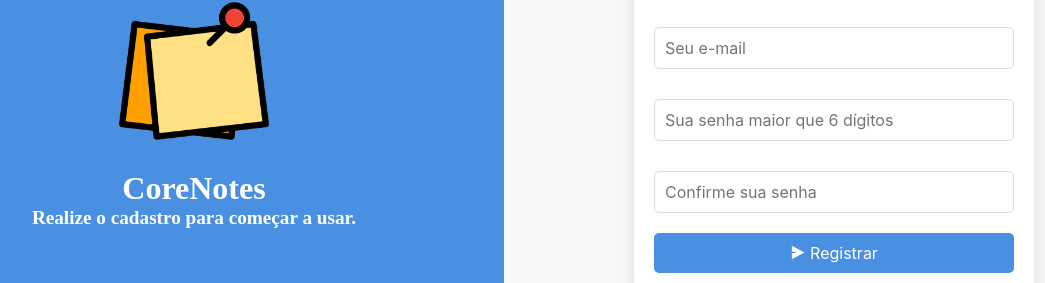
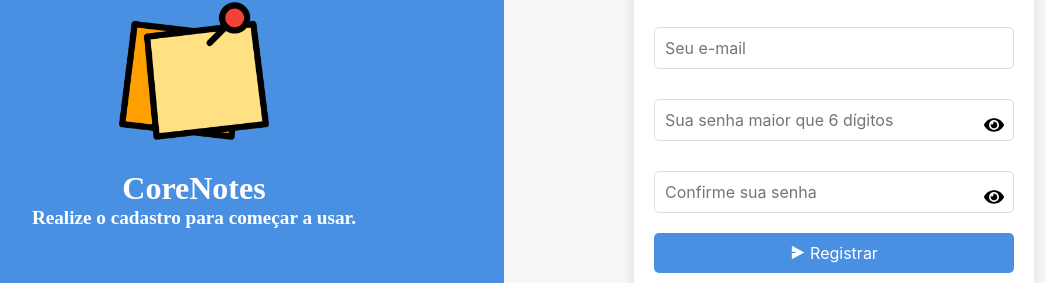
Before and after one commit to leandrocunha526/corelab-web-challenge-2025, a React (Vite) app: page /register in a window 1280 px wide. Shown: the part 278-561 px from the top of the page, without its empty margins (116-1161 px from the left). Built offline with nearby package versions, Linux system fonts and the light colour scheme.

Commit message:
feat: Add show password in sign in and sign up forms

```diff
--- a/src/pages/SignIn/index.tsx
+++ b/src/pages/SignIn/index.tsx
@@ -4,6 +4,7 @@ import AuthService from "./../../services/authService";
 import { Link, useNavigate } from "react-router-dom";
 import logo from "./../../assets/notes.png";
 import { PiSignInFill } from "react-icons/pi";
+import { FaEye, FaEyeSlash } from "react-icons/fa";
 
 interface SignInProps {
     onLogin: (authenticated: boolean) => void;
@@ -160,15 +161,31 @@ const AlertBox = styled.div`
     text-align: center;
 `;
 
+const ToggleButton = styled.button`
+  position: absolute;
+  right: 10px;
+  background: none;
+  border: none;
+  cursor: pointer;
+  display: flex;
+  align-items: center;
+`;
+
+const InputWrapper = styled.div`
+  position: relative;
+  display: flex;
+  align-items: center;
+`;
+
 const SignIn: React.FC<SignInProps> = ({ onLogin }) => {
     const [username, setUsername] = useState<string>("");
     const [password, setPassword] = useState<string>("");
     const [error, setError] = useState<string | null>(null);
     const [isLoading, setIsLoading] = useState<boolean>(false);
+    const [showPassword, setShowPassword] = useState(false);
     const navigate = useNavigate();
 
     useEffect(() => {
-        // Verifica se o usuário já está autenticado
         const token = localStorage.getItem("auth-token");
         const expiration = localStorage.getItem("token-expiration");
 
@@ -176,7 +193,6 @@ const SignIn: React.FC<SignInProps> = ({ onLogin }) => {
             const now = new Date();
             const expDate = new Date(expiration);
             if (now < expDate) {
-                // Se o usuário estiver autenticado, redireciona para o dashboard
                 navigate("/dashboard");
             }
         }
@@ -236,12 +252,22 @@ const SignIn: React.FC<SignInProps> = ({ onLogin }) => {
                         value={username}
                         onChange={(e) => setUsername(e.target.value)}
                     />
-                    <Input
-                        type="password"
-                        placeholder="Sua senha"
-                        value={password}
-                        onChange={(e) => setPassword(e.target.value)}
-                    />
+                    <InputWrapper>
+                        <Input
+                            type={showPassword ? "text" : "password"}
+                            placeholder="Digite sua senha"
+                            value={password}
+                            onChange={(e) => setPassword(e.target.value)}
+                        />
+                        <ToggleButton
+                            type="button"
+                            onClick={() => setShowPassword((prev) => !prev)}
+                            title="Mostrar senha"
+                        >
+                            {showPassword ? <FaEyeSlash size={20} /> : <FaEye size={20}
+                            />}
+                        </ToggleButton>
+                    </InputWrapper>
                     <Button type="submit" disabled={isLoading}>
                         {isLoading ? (
                             <Loading>Entrando...</Loading>
--- a/src/pages/SignUp/index.tsx
+++ b/src/pages/SignUp/index.tsx
@@ -4,6 +4,7 @@ import AuthService from "./../../services/authService";
 import { Link, useNavigate } from "react-router-dom";
 import logo from "./../../assets/notes.png";
 import { RiSendPlane2Fill } from "react-icons/ri";
+import { FaEye, FaEyeSlash } from "react-icons/fa";
 
 const Container = styled.div`
     display: flex;
@@ -155,13 +156,31 @@ const InfoText = styled.h3`
     }
 `;
 
+const ToggleButton = styled.button`
+  position: absolute;
+  right: 10px;
+  background: none;
+  border: none;
+  cursor: pointer;
+  display: flex;
+  align-items: center;
+`;
+
+const InputWrapper = styled.div`
+  position: relative;
+  display: flex;
+  align-items: center;
+`;
+
 const SignUp = () => {
     const [username, setUsername] = useState<string>("");
     const [password, setPassword] = useState<string>("");
     const [password2, setPassword2] = useState<string>("");
     const [email, setEmail] = useState<string>("");
     const [error, setError] = useState<string | null>(null);
-    const [loading, setLoading] = useState<boolean>(false); // Estado para controle de carregamento
+    const [loading, setLoading] = useState<boolean>(false);
+    const [showPassword, setShowPassword] = useState(false);
+    const [showConfirmPassword, setShowConfirmPassword] = useState(false);
     const navigate = useNavigate();
 
     useEffect(() => {
@@ -246,18 +265,38 @@ const SignUp = () => {
                         value={email}
                         onChange={(e) => setEmail(e.target.value)}
                     />
+                    <InputWrapper>
                         <Input
-                        type="password"
+                            type={showPassword ? "text" : "password"}
                             placeholder="Sua senha maior que 6 dígitos"
                             value={password}
                             onChange={(e) => setPassword(e.target.value)}
                         />
+                        <ToggleButton
+                            type="button"
+                            onClick={() => setShowPassword((prev) => !prev)}
+                            title="Mostrar senha"
+                        >
+                            {showPassword ? <FaEyeSlash size={20} /> : <FaEye size={20}
+                            />}
+                        </ToggleButton>
+                    </InputWrapper>
+                    <InputWrapper>
                         <Input
-                        type="password"
+                            type={showConfirmPassword ? "text" : "password"}
                             placeholder="Confirme sua senha"
                             value={password2}
                             onChange={(e) => setPassword2(e.target.value)}
                         />
+                        <ToggleButton
+                            type="button"
+                            onClick={() => setShowConfirmPassword((prev) => !prev)}
+                            title="Mostrar senha"
+                        >
+                            {showConfirmPassword ? <FaEyeSlash size={20} /> : <FaEye size={20}
+                            />}
+                        </ToggleButton>
+                    </InputWrapper>
                     <Button type="submit" data-testid="submit-button" disabled={loading}>
                         {loading ? (
                             <Loading>Enviando...</Loading>
```
Lines whose indentation alone changed are shown as unchanged.
